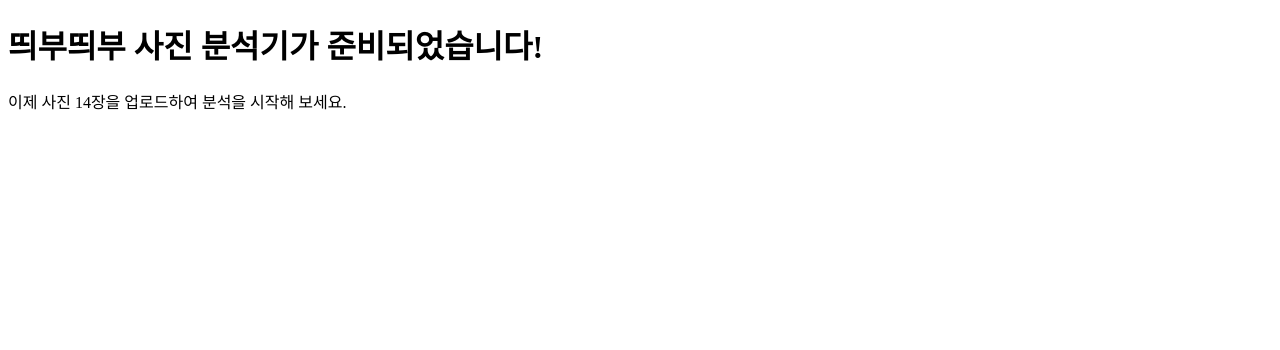
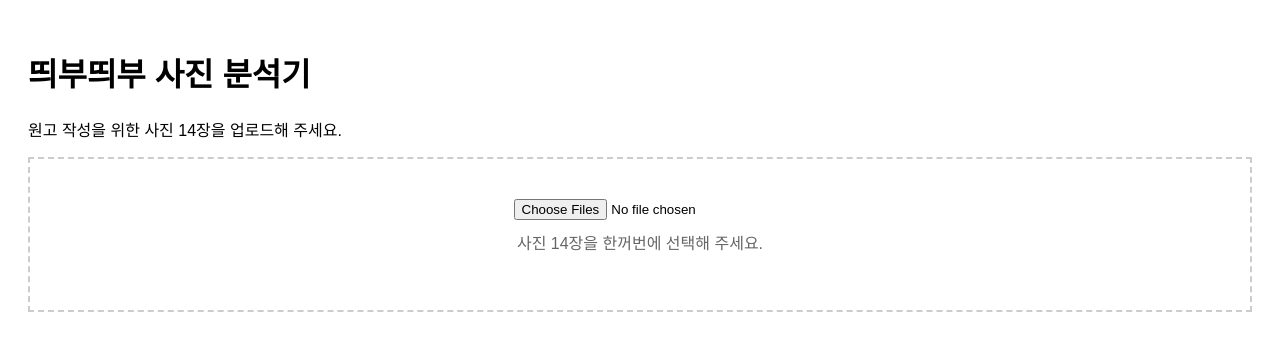
Before and after one commit to sfcild-dotcom/photo-analysis-app, a React (Vite) app: page / in a window 1280 px wide. Shown: the top 350 px of the page. Built offline with nearby package versions, Linux system fonts and the light colour scheme.

Commit message:
App.tsx
수정

```diff
--- a/App.tsx
+++ b/App.tsx
@@ -1,11 +1,31 @@
 
-import React from 'react';
+import React, { useState } from 'react';
 
 function App() {
+  const [analyzing, setAnalyzing] = useState(false);
+
   return (
-    <div className="App">
-      <h1>띄부띄부 사진 분석기가 준비되었습니다!</h1>
-      <p>이제 사진 14장을 업로드하여 분석을 시작해 보세요.</p>
+    <div style={{ padding: '20px', fontFamily: 'sans-serif' }}>
+      <h1>띄부띄부 사진 분석기</h1>
+      <p>원고 작성을 위한 사진 14장을 업로드해 주세요.</p>
+
+      <div style={{ border: '2px dashed #ccc', padding: '40px', textAlign: 'center', marginBottom: '20px' }}>
+        <input
+          type="file"
+          multiple
+          accept="image/*"
+          onChange={() => setAnalyzing(true)}
+          style={{ display: 'block', margin: '0 auto' }}
+        />
+        <p style={{ marginTop: '10px', color: '#666' }}>사진 14장을 한꺼번에 선택해 주세요.</p>
+      </div>
+
+      {analyzing && (
+        <div style={{ background: '#f0f0f0', padding: '15px', borderRadius: '8px' }}>
+          <h3>AI 분석 리포트 생성 중...</h3>
+          <p>분석이 완료되면 여기에 텍스트가 나타납니다. 해당 내용을 복사해서 저에게 알려주세요!</p>
+        </div>
+      )}
     </div>
   );
 }
```
